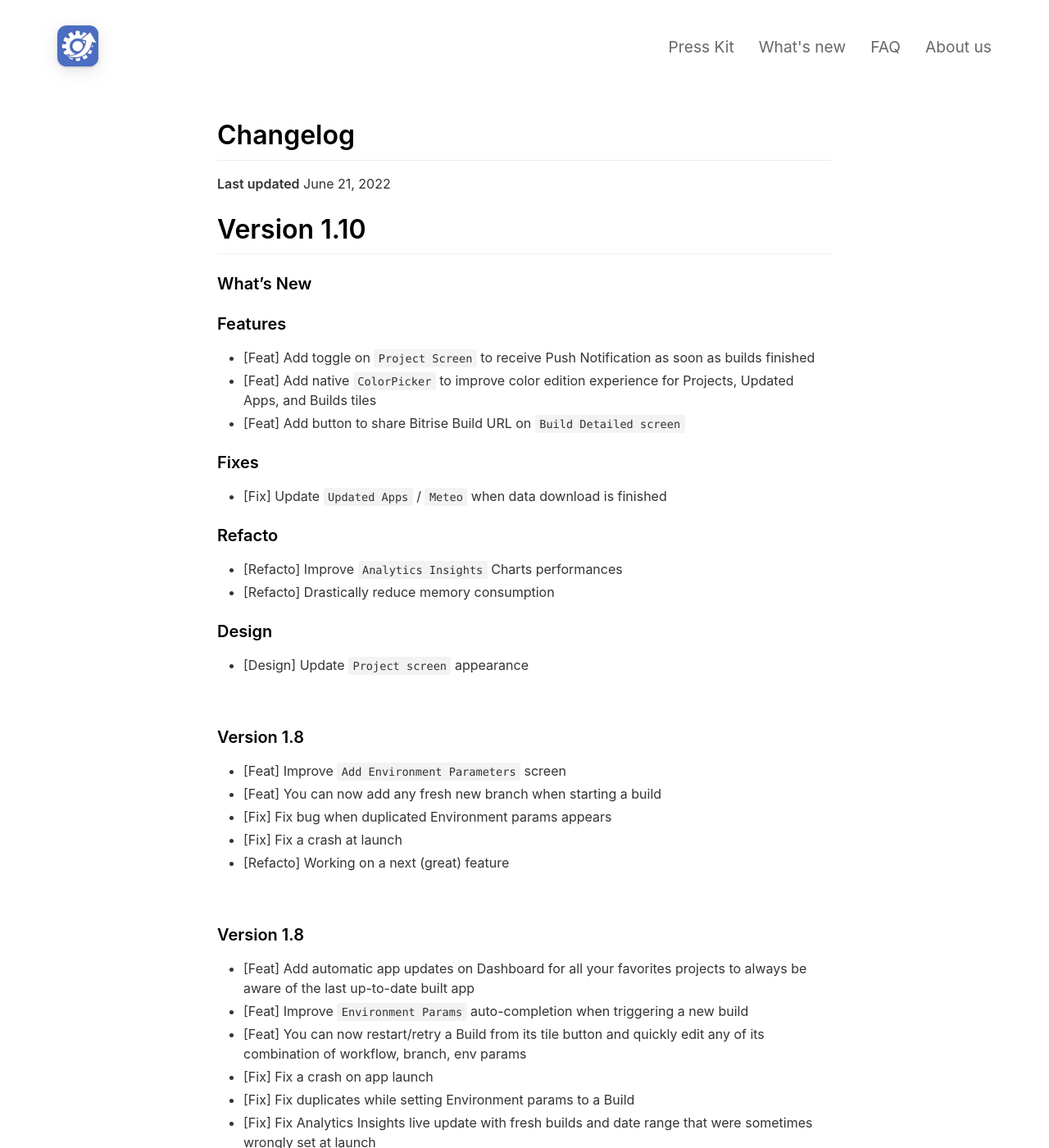
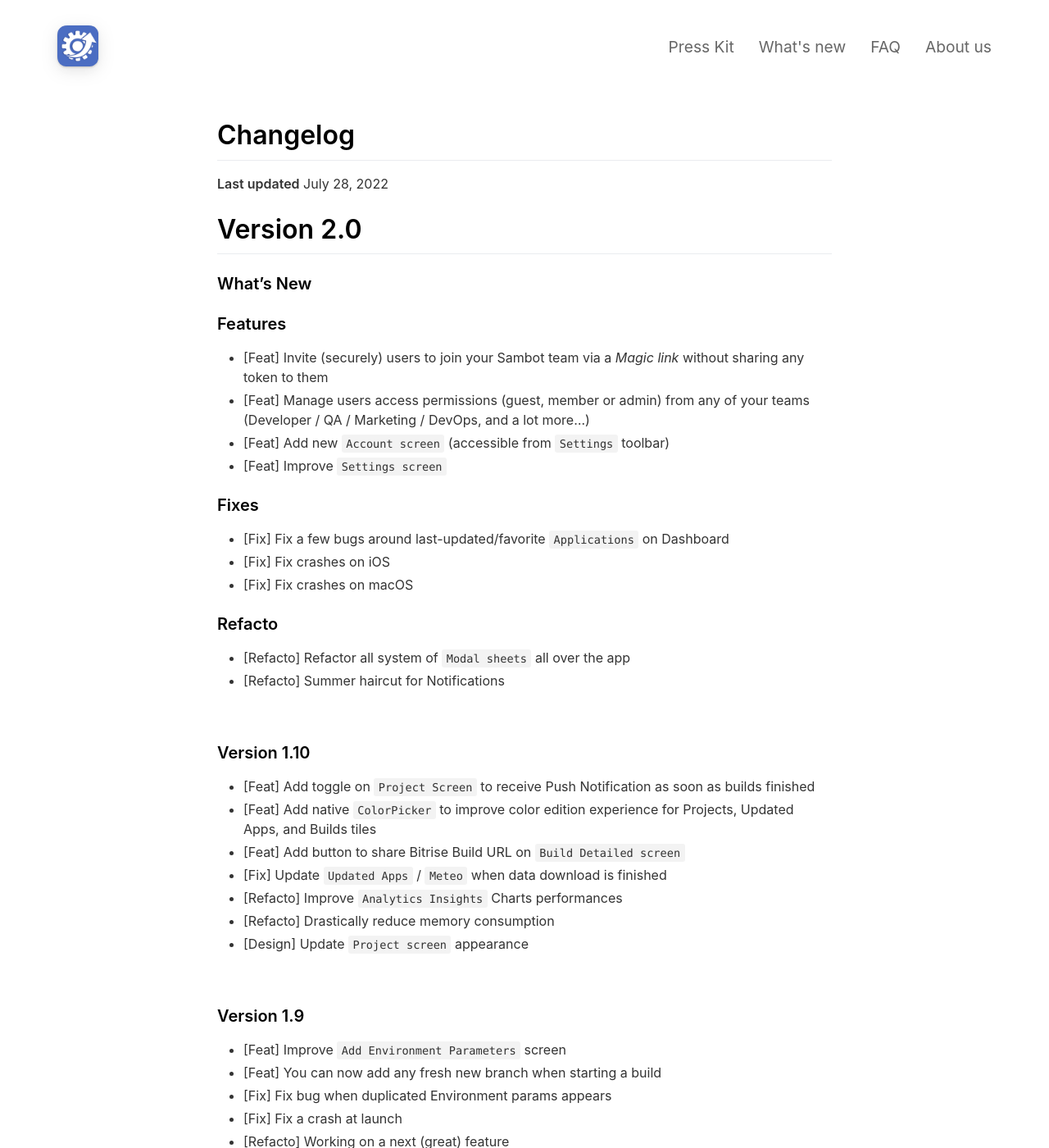
Before and after one commit to sambot-app/sambot.github.io, a Jekyll site: the page built from _pages/1_changelog.md, in a window 1280 px wide and 1400 px high. Shown: the whole window at 82% size. Built offline with Jekyll 4.4.1, drawn with Linux system fonts in a browser that asks for light colours; nearby versions of some CDN libraries.

Commit message:
update change log

```diff
--- a/_pages/1_changelog.md
+++ b/_pages/1_changelog.md
@@ -5,31 +5,41 @@ include_in_header: true
 ---
 
 # Changelog
-**Last updated** June 21, 2022
+**Last updated** July 28, 2022
 
-# **Version 1.10**
+# **Version 2.0**
 
 ### What's New
 
 ### Features
+- [Feat] Invite (securely) users to join your Sambot team via a _Magic link_ without sharing any token to them
+- [Feat] Manage users access permissions (guest, member or admin) from any of your teams (Developer / QA / Marketing / DevOps, and a lot more...)
+- [Feat] Add new `Account screen` (accessible from `Settings` toolbar)
+- [Feat] Improve `Settings screen`
+
+### Fixes
+- [Fix] Fix a few bugs around last-updated/favorite `Applications` on Dashboard
+- [Fix] Fix crashes on iOS
+- [Fix] Fix crashes on macOS
+
+### Refacto
+- [Refacto] Refactor all system of `Modal sheets` all over the app
+- [Refacto] Summer haircut for Notifications
+
+<br>
+
+### **Version 1.10**
 - [Feat] Add toggle on `Project Screen` to receive Push Notification as soon as builds finished
 - [Feat] Add native `ColorPicker` to improve color edition experience for Projects, Updated Apps, and Builds tiles
 - [Feat] Add button to share Bitrise Build URL on `Build Detailed screen`
-
-### Fixes
 - [Fix] Update `Updated Apps` / `Meteo` when data download is finished
-
-### Refacto
 - [Refacto] Improve `Analytics Insights` Charts performances
 - [Refacto] Drastically reduce memory consumption
-
-### Design
 - [Design] Update `Project screen` appearance
 
 <br>
 
-
-### **Version 1.8**
+### **Version 1.9**
 - [Feat] Improve `Add Environment Parameters` screen
 - [Feat] You can now add any fresh new branch when starting a build
 - [Fix] Fix bug when duplicated Environment params appears
```
Also changed, not shown: 1 other file.
